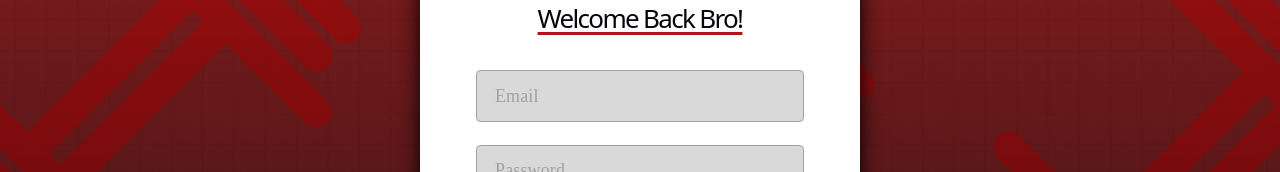
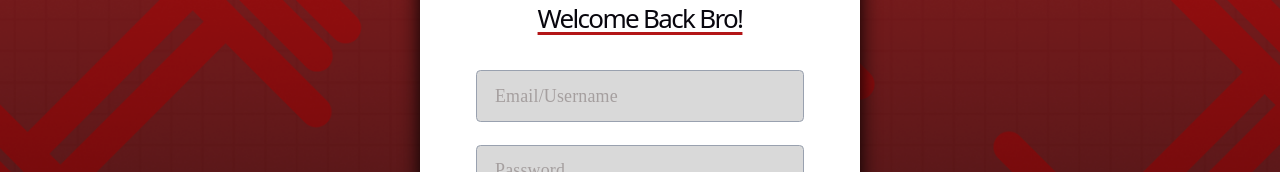
Before and after one commit to mikaylaphilpot/GymBros, a React (Vite) app in the folder frontend/: page / in a window 1280 px wide. Shown: the part 256-428 px from the top of the page. Built offline with nearby package versions, Linux system fonts and the light colour scheme; no server answers.

Commit message:
Update login to allow username

```diff
--- a/frontend/src/api/auth.ts
+++ b/frontend/src/api/auth.ts
@@ -44,8 +44,8 @@ async function postAuth(
   return payload
 }
 
-export async function login(email: string, password: string): Promise<string> {
-  const result = await postAuth("login", { email, password })
+export async function login(identifier: string, password: string): Promise<string> {
+  const result = await postAuth("login", { identifier, password })
 
   // Login requires a token so later requests can authenticate the user.
   if (!result.token) {
--- a/frontend/src/pages/Login.tsx
+++ b/frontend/src/pages/Login.tsx
@@ -29,23 +29,18 @@ export default function Login() {
     setError("")
 
     const formData = new FormData(event.currentTarget)
-    const email = String(formData.get("email") ?? "").trim()
+    const identifier = String(formData.get("identifier") ?? "").trim()
     const password = String(formData.get("password") ?? "")
 
-    if (!email || !password) {
-      setError("Please enter your email and password.")
-      return
-    }
-
-    if (!/^[a-zA-Z0-9._%+-]+@[a-zA-Z0-9.-]+\.[a-zA-Z]{2,}$/.test(email)) {
-      setError("Please enter a valid email address.")
+    if (!identifier || !password) {
+      setError("Please enter your email or username and password.")
       return
     }
 
     setIsSubmitting(true)
 
     try {
-      const token = await login(email, password)
+      const token = await login(identifier, password)
       // Keep the token available for authenticated API requests during this session.
       sessionStorage.setItem("authToken", token)
       navigate("/home-page")
@@ -74,15 +69,15 @@ export default function Login() {
 
         {error && <p role="alert" aria-live="polite" className="mb-4 text-center text-red-700">{error}</p>}
 
-        <label htmlFor="email" className="sr-only">
-          Email
+        <label htmlFor="identifier" className="sr-only">
+          Email or username
         </label>
         <input
-          id="email"
-          name="email"
-          type="email"
-          autoComplete="email"
-          placeholder="Email"
+          id="identifier"
+          name="identifier"
+          type="text"
+          autoComplete="username"
+          placeholder="Email/Username"
           className={input}
         />
 
```
Also changed, not shown: 1 other file (tests, documents, lock files or other folders).
